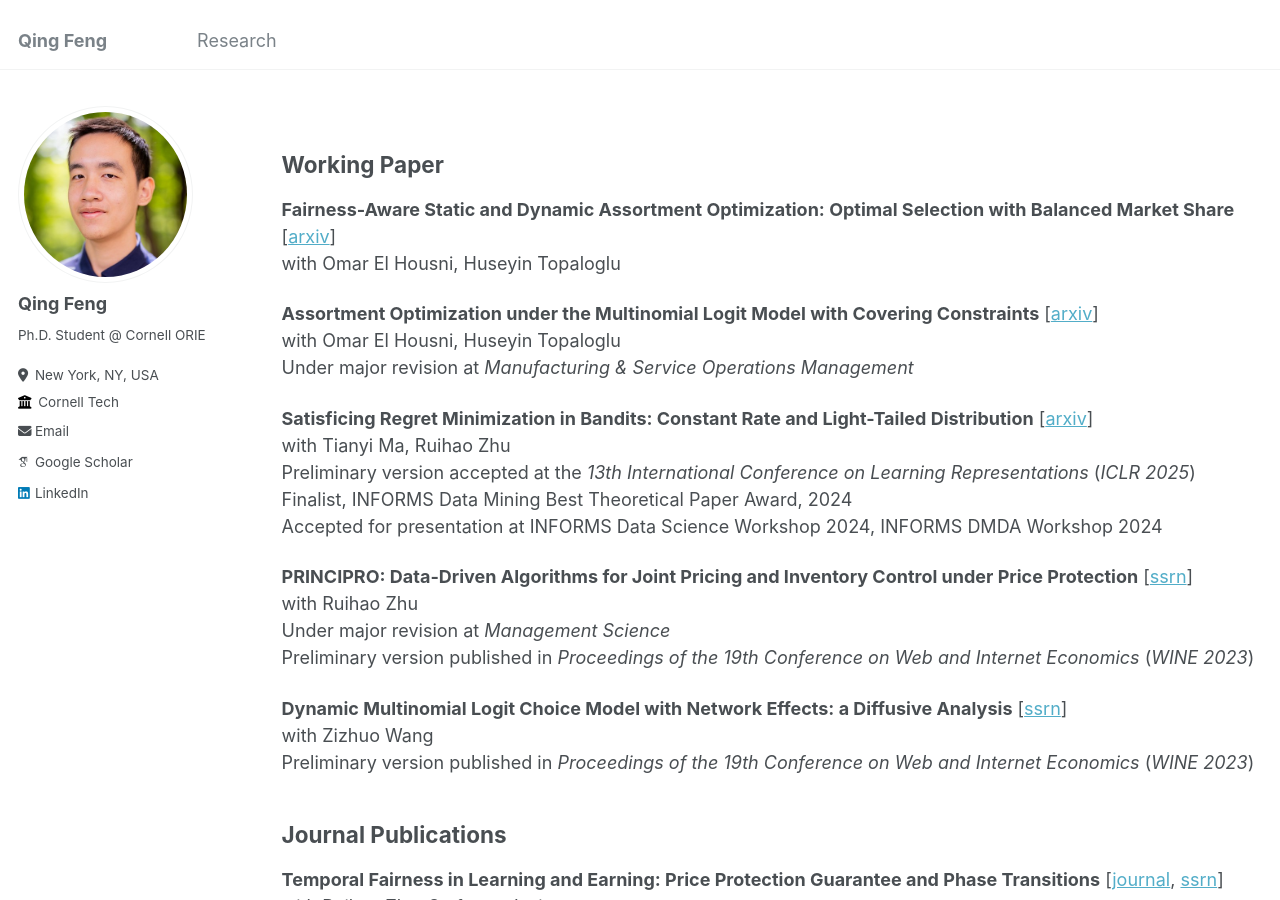
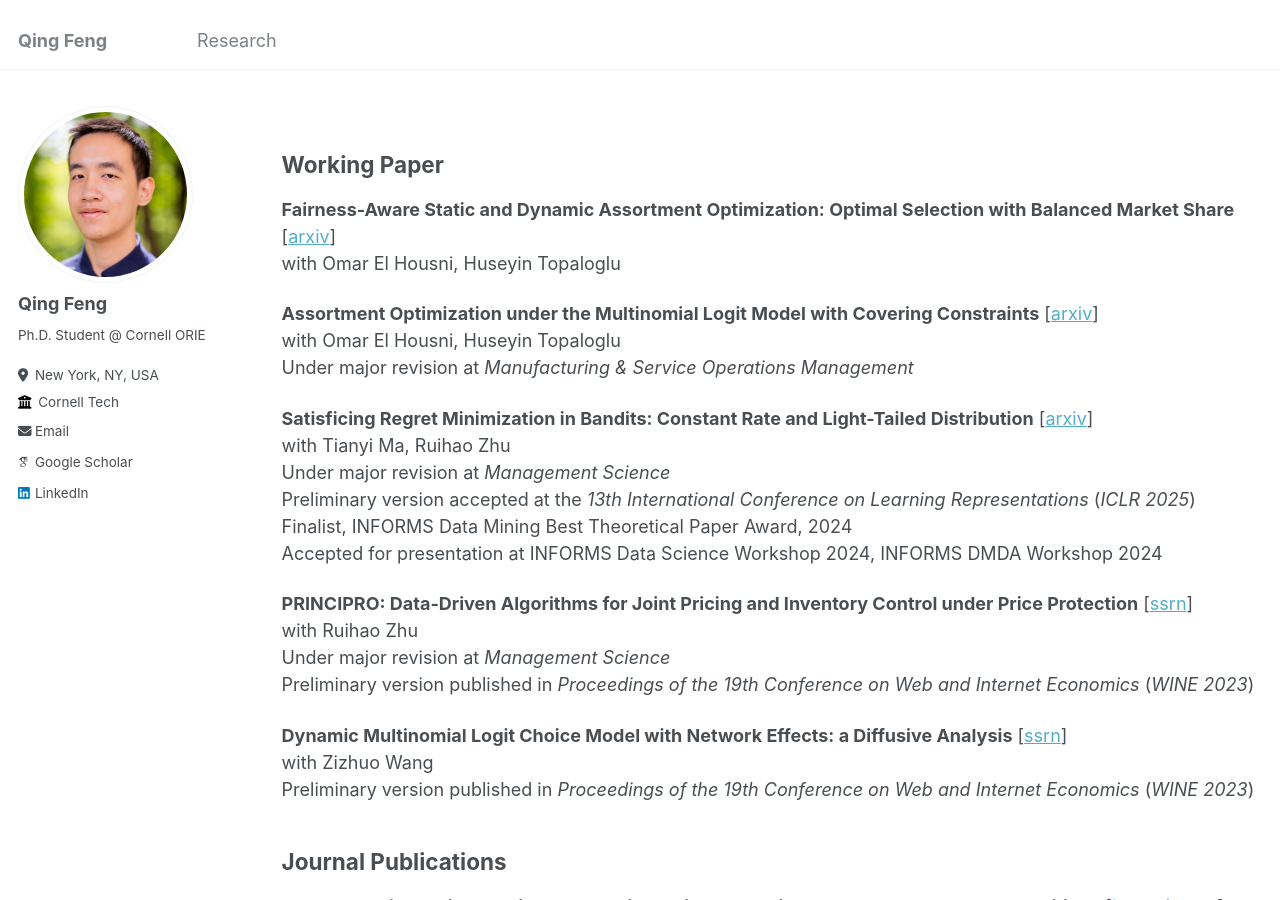
Before and after one commit to qfeng48/qfeng48.github.io, a Jekyll site: the page built from _pages/publications.md, in a window 1280 px wide and 900 px high. Built offline with Jekyll 4.4.1, drawn with Linux system fonts in a browser that asks for light colours; some web fonts are replaced.

Commit message:
Update publications.md

```diff
--- a/_pages/publications.md
+++ b/_pages/publications.md
@@ -17,6 +17,7 @@ Under major revision at *Manufacturing & Service Operations Management*
 
 **Satisficing Regret Minimization in Bandits: Constant Rate and Light-Tailed Distribution** [[arxiv](http://arxiv.org/abs/2406.06802)]\
 with Tianyi Ma, Ruihao Zhu\
+Under major revision at *Management Science*\
 Preliminary version accepted at the *13th International Conference on Learning Representations* (*ICLR 2025*)\
 Finalist, INFORMS Data Mining Best Theoretical Paper Award, 2024\
 Accepted for presentation at INFORMS Data Science Workshop 2024, INFORMS DMDA Workshop 2024
```
